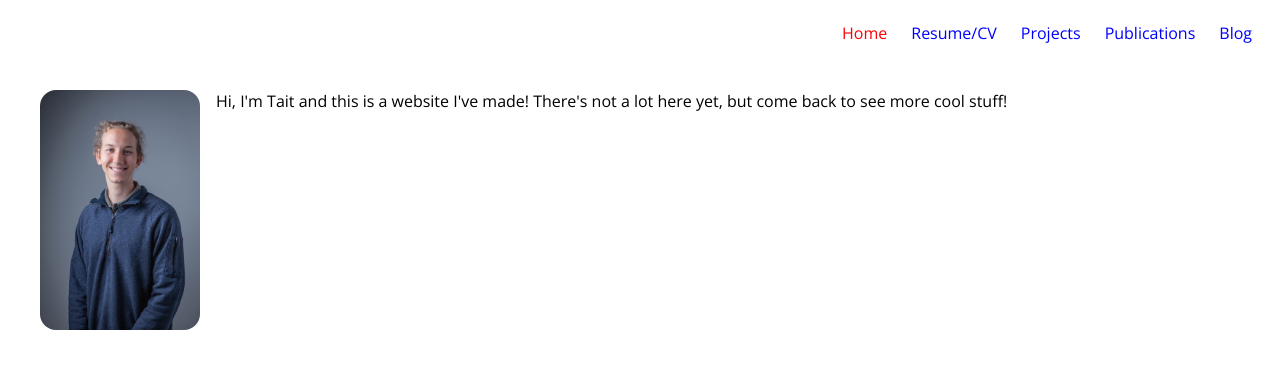
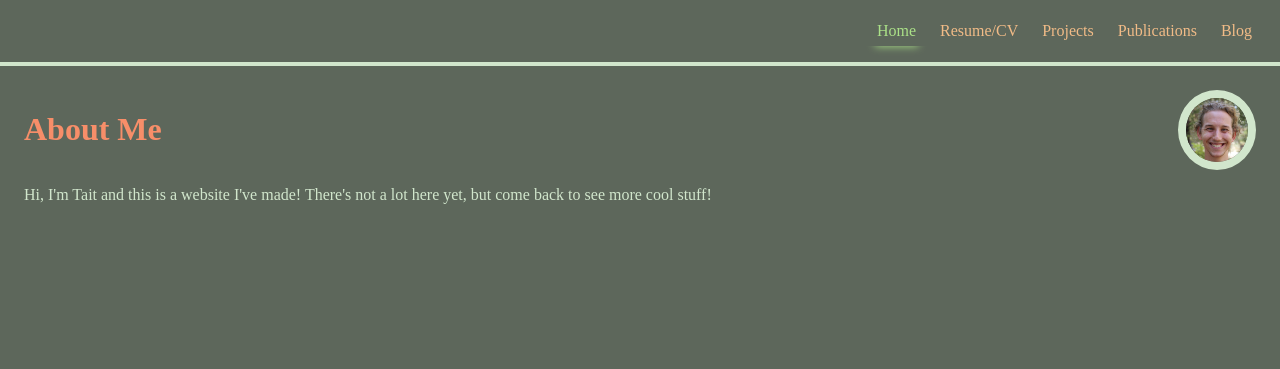
Before and after one commit to lemniscate8/lemniscate8.github.io, a Jekyll site: the page built from index.html, in a window 1280 px wide. Shown: the top 369 px of the page. Built offline with Jekyll 4.4.1, drawn with Linux system fonts in a browser that asks for light colours.

Commit message:
Gross color scheme better than none

```diff
--- a/_includes/raw_cv.html
+++ b/_includes/raw_cv.html
@@ -1,4 +1,4 @@
-<div class="traditional-cv">
+<div class="modern-cv">
   <div class="education">
   {%- for item in site.data.education -%}
     <div class="meta">
--- a/_sass/main.scss
+++ b/_sass/main.scss
@@ -1,18 +1,52 @@
+$base-color: #5D675B;
+$text-color: #d1e6cc;
+$primary: #F78E69;
+$secondary: #F1BB87;
+$warning: #F7EF99;
+$success: #ABE188;
+
+$glow-bottom: 0 10px 8px -10px;
+$glow-top: 0 -10px 8px -10px;
+
+html {
+  //font-family: 'Open Sans', sans-serif, 'Helvetica Neue', sans-serif;
+  font-family: 'EB Garamond';
+  margin: 0;
+  background-color: $base-color;
+  color: $text-color;
+  border-color: $text-color;
+}
+
+h1, h2, h3, h4, h5, h6 {
+  color: $primary;
+}
+
 body {
-  font-family: 'Open Sans', sans-serif, 'Helvetica Neue', sans-serif;
-  margin: 0;
+  margin: 0px;
 }
 
 article, .content {
   margin: 1.5em;
 }
 
-.portrait {
-  max-width: 10rem;
-  float: left;
-  object-fit: contain;
-  border-radius: 1em;
-  margin: 0 1em;
+.img-header {
+  display: flex;
+  :last-child {
+    margin-left: auto;
+  }
+}
+
+.circle-img {
+  border: .5rem solid $text-color;
+  border-radius: 100%;
+
+  img {
+    max-width: 4rem;
+    max-height: 4rem;
+    float: left;
+    object-fit: cover;
+    border-radius: 100%;
+  }
 }
 
 .panel {
@@ -24,7 +58,8 @@ div.nav-bar {
   position: sticky;
   top: 0;
   z-index: 1;
-  background-color: white;
+  background-color: $base-color;
+  border-bottom: .25rem solid $text-color;
 }
 
 nav.main-nav {
@@ -37,9 +72,10 @@ nav.main-nav {
     display: block;
     padding: 6px 12px;
     text-decoration: none;
-    color: blue;
+    color: $secondary;
   }
   a.active {
-    color: red;
+    color: $success;
+    box-shadow: $glow-bottom $success;
   }
 }
--- a/_sass/modern-cv.scss
+++ b/_sass/modern-cv.scss
@@ -1,4 +1,7 @@
 .modern-cv {
+  .education {
+    display: none;
+  }
   max-width: 595px;
   margin: 0px auto;
   .exp:not(:last-child) {
@@ -6,7 +9,10 @@
   }
   .exp {
     padding: 1em;
-    box-shadow: 0 6px 8px -8px #BBB, 0 -6px 8px -8px #BBB;
+    box-shadow: $glow-top $text-color, $glow-bottom $text-color;
+    .project {
+      margin-left: .5rem;
+    }
     .description {
       margin-top: 0.5em;
       margin-bottom: 0;
@@ -15,21 +21,18 @@
       transition-property: max-height, box-shadow;
       transition-duration: .5s;
       transition-timing-function: ease-in-out;
-      .item {
-        opacity: .75;
-      }
     }
   }
   .exp:hover {
     .role {
-      color: #88F;
+      color: $success;
     }
-    box-shadow: 0 6px 8px -8px #88F, 0 -6px 8px -8px #88F;
+    box-shadow: $glow-top $success, $glow-bottom $success;
     .description{
       max-height: 200px;
-      .item:hover {
-        opacity: 1;
-      }
+      // .item:hover {
+      //   color: $success;
+      // }
     }
   }
 }
--- a/_sass/traditional-cv.scss
+++ b/_sass/traditional-cv.scss
@@ -33,7 +33,7 @@
     font-size: 1.17em;
     font-weight: bold;
     text-align: center;
-    border-bottom: 1px solid black;
+    border-bottom: 1px solid $text-color;
     padding: 0.5em 0;
     margin: 1em 0;
   }
--- a/index.html
+++ b/index.html
@@ -5,7 +5,16 @@ description: >-
 title: Home
 id: home
 ---
+<div class="img-header">
+  <h1>About Me</h1>
+  <div class="circle-img">
+    <img src="/assets/content/headshot2.jpg">
+  </div>
+
+</div>
+
 <div class="panel">
-  <img class="portrait" src="/assets/content/me.jpg">
-    <div>Hi, I'm Tait and this is a website I've made! There's not a lot here yet, but come back to see more cool stuff!</div>
+  <p>
+    Hi, I'm Tait and this is a website I've made! There's not a lot here yet, but come back to see more cool stuff!
+  </p>
 </div>
```
Also changed, not shown: assets/content/headshot.jpg (added), assets/content/headshot2.jpg (added).
